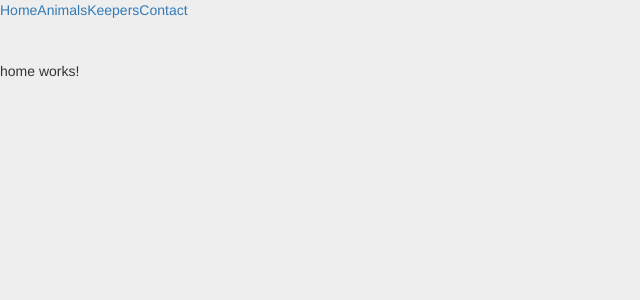
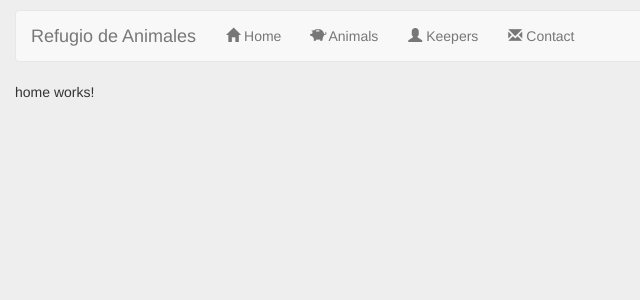
Before and after one commit to jestevezsoarez/refugio-animales-frontend, an Angular app: page /home in a window 1280 px wide. Shown: the top 300 px of the page, without its empty margins (0-640 px from the left). Built offline with nearby package versions, Linux system fonts and the light colour scheme.

Commit message:
maquetado del menu de navegacion usando glyphicons de bootstrap y css

```diff
--- a/src/app/app.component.html
+++ b/src/app/app.component.html
@@ -1,13 +1,44 @@
-<a [routerLink]="['/home']" routerLinkActive="router-link-active">Home</a>
-<a [routerLink]="['/animals']" routerLinkActive="router-link-active">Animals</a>
-<a [routerLink]="['/keepers']" routerLinkActive="router-link-active">Keepers</a>
-<a [routerLink]="['/contact']" routerLinkActive="router-link-active">Contact</a>
+<div class="navigation col-lg-12">
+    <nav class="navbar navbar-default">
+        <div class="container-fluid">
+            <div class="navbar-header">
+                <a [routerLink]="['/home']" routerLinkActive="router-link-active" class="navbar-brand">{{ title }}</a>
+            </div>
+            <ul class="nav navbar-nav">
+                <li>
+                    <a [routerLink]="['/home']" routerLinkActive="router-link-active">
+                        <span class="glyphicon glyphicon-home"></span>
+                        Home
+                    </a>
+                </li>
+                <li>
+                    <a [routerLink]="['/animals']" routerLinkActive="router-link-active">
+                        <span class="glyphicon glyphicon-piggy-bank"></span>
+                        Animals
+                    </a>
+                </li>
+                <li>
+                    <a [routerLink]="['/keepers']" routerLinkActive="router-link-active">
+                        <span class="glyphicon glyphicon-user"></span>
+                        Keepers
+                    </a>
+                </li>
+                <li>
+                    <a [routerLink]="['/contact']" routerLinkActive="router-link-active">
+                        <span class="glyphicon glyphicon-envelope"></span>
+                        Contact
+                    </a>
+                </li>
+                <li class="hidden">
+                    <span *ngIf="emailContact">{{ emailContact }}
+                        <button (click)="borrarEmail()">Eliminar email de contacto</button>
+                    </span>
+                </li>
+            </ul>
+        </div>
+    </nav>
+</div>
 
-<span *ngIf="emailContact">{{ emailContact }}
-    <button (click)="borrarEmail()">Eliminar email de contacto</button>
-</span>
-
-<hr>
-
-
-<router-outlet></router-outlet>
+<div class="col-lg-11">
+    <router-outlet></router-outlet>
+</div>
--- a/src/styles.css
+++ b/src/styles.css
@@ -1,4 +1,7 @@
-/* You can add global styles to this file, and also import other style files */
 body {
     background-color: #eee;
 }
+
+.navigation.col-lg-12 {
+    margin-top: 10px;
+}
```
